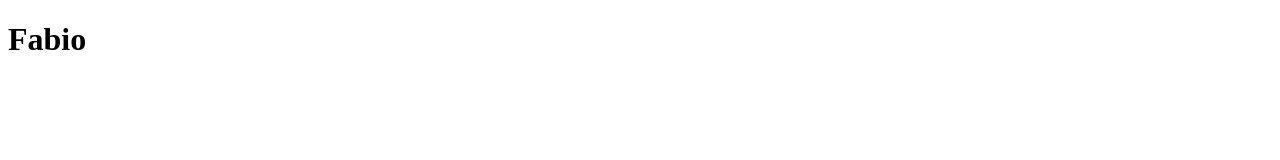
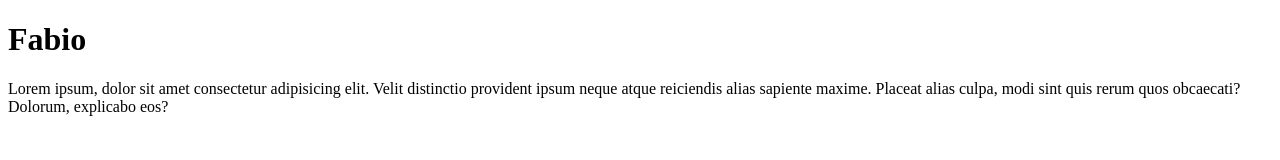
Before and after one commit to fabiofolgori/musa-dashboard, a website: page fabio.html in a window 1280 px wide. Drawn offline with Linux system fonts and the light colour scheme.

Commit message:
Cambio di prova

```diff
--- a/fabio.html
+++ b/fabio.html
@@ -10,5 +10,7 @@
 
     <h1>Fabio</h1>
 
+    <p>Lorem ipsum, dolor sit amet consectetur adipisicing elit. Velit distinctio provident ipsum neque atque reiciendis alias sapiente maxime. Placeat alias culpa, modi sint quis rerum quos obcaecati? Dolorum, explicabo eos?</p>
+
 </body>
 </html>
```
